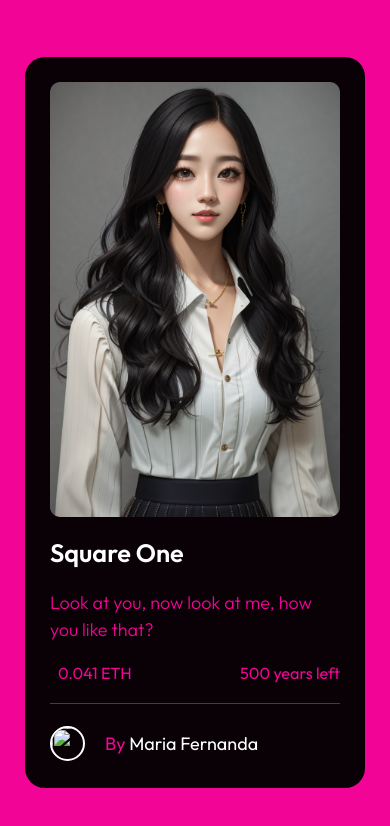
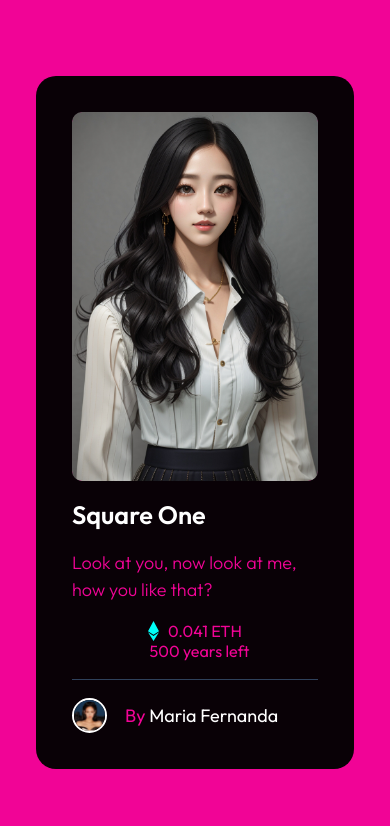
Before and after one commit to mariafernandabarbie/cards, a plain HTML site: page index.html in a window 390 px wide. Drawn offline with Linux system fonts and the light colour scheme.

Commit message:
style icons

```diff
--- a/css/style.css
+++ b/css/style.css
@@ -10,7 +10,7 @@ img {
 }
 
 main {
-  height: 100vh;
+  min-height: 100vh;
   display: flex;
   justify-content: center;
   align-items: center;
@@ -20,11 +20,11 @@ main {
 
 .card {
   background-color: hsl(324, 83%, 2%);
-  padding: 25px;
-  max-width: 340px;
+  padding: 2rem;
+  max-width: 50%;
   display: flex;
   flex-flow: column;
-  gap: 20px;
+  gap: 1rem;
   border-radius: 20px;
 }
 
@@ -41,7 +41,7 @@ main {
 }
 
 .card picture:hover .img-principal {
-  opacity: 50%;
+  opacity: 0.5;
 }
 
 .card picture .img-principal {
@@ -77,19 +77,16 @@ main {
   display: flex;
   justify-content: space-between;
   align-items: center;
+  flex-wrap: wrap;
 }
 
 .card-price .flex-row {
   display: flex;
-  gap: 8px;
+  gap: 0.5rem;
   flex-flow: row nowrap;
 }
 
-.card-price .price p {
-  font-size: 0.9rem;
-  color: hsl(323, 97%, 48%);
-}
-
+.card-price .price p,
 .card-price .time p {
   font-size: 0.9rem;
   color: hsl(323, 97%, 48%);
@@ -97,11 +94,11 @@ main {
 
 .card-author {
   border-top: 1px solid hsl(215, 32%, 27%);
-  height: 60px;
-  padding-top: 20px;
+  padding-top: 1rem;
   display: flex;
+  flex-wrap: wrap;
   align-items: center;
-  gap: 20px;
+  gap: 1rem;
 }
 
 .card-author img {
@@ -125,3 +122,17 @@ main {
 .card-author p span:hover {
   color: hsl(323, 97%, 48%);
 }
+
+@media (max-width: 1024px) {
+  main {
+    padding: 2rem;
+  }
+
+  .card {
+    max-width: 100%;
+  }
+
+  .card-price {
+    flex-direction: column;
+  }
+}
--- a/index.html
+++ b/index.html
@@ -34,7 +34,7 @@
         </div>
       </div>
       <div class="card-author">
-        <img src="images/image-avatar.png" alt="">
+        <img src="images/c.webp" alt="">
         <p>By <span>Maria Fernanda</span></p>
       </div>
     </article>
```
Also changed, not shown: images/c.webp (added), images/icon-ethereum.svg (added), images/icon-view.svg (added).
